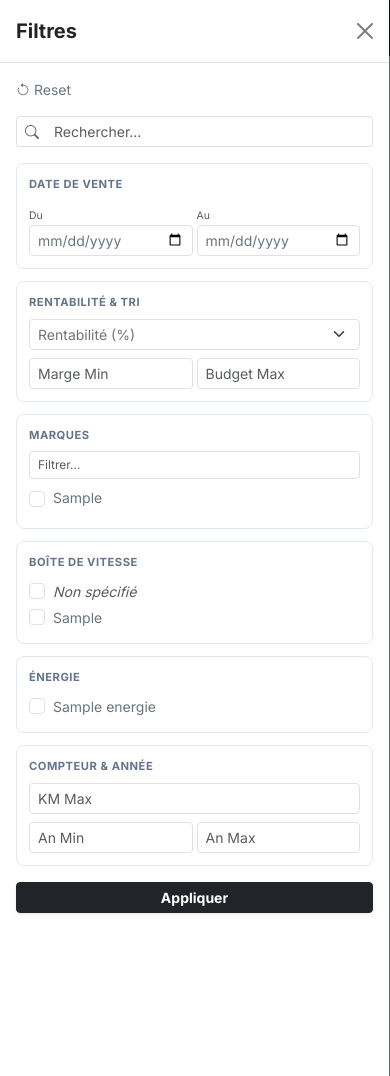
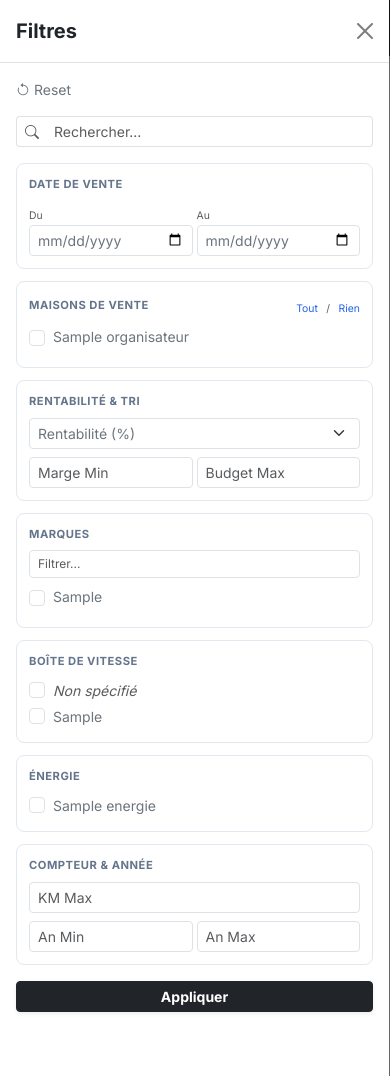
Before and after one commit to Massi0007/auto-scrap-web, a Flask app: page /?vente_id=1 in a window 390 px wide, after a click on "Filtres". Run offline with Flask 3, Linux system fonts and the light colour scheme; grey boxes marked "Sample" are stand-in pictures; a database or web service that is not in the repository returns one stand-in record (values such as "Sample title"); data that the repository does not hold is empty; some libraries are stand-ins or nearby versions.

Commit message:
Fix: FILTRE MAISON VENTES

```diff
--- a/templates/index.html
+++ b/templates/index.html
@@ -5,8 +5,6 @@
 {% block content %}
 <style>
     /* --- CSS RESPONSIVE & SIDEBAR --- */
-
-    /* Sur Desktop : Sidebar sticky classique */
     @media (min-width: 992px) {
         .sidebar-wrapper {
             position: sticky;
@@ -15,23 +13,12 @@
             overflow-y: auto;
             padding-right: 10px;
         }
-        /* Masquer le header de l'offcanvas sur desktop */
         .offcanvas-header { display: none; }
     }
 
-    /* Sur Mobile : Ajustements pour l'Offcanvas */
     @media (max-width: 991.98px) {
-        .sidebar-wrapper {
-            height: 100%; /* L'offcanvas gère le scroll */
-            overflow-y: auto;
-        }
-        /* Ajustement du bouton flottant si besoin */
-        .mobile-filter-btn {
-            position: sticky;
-            top: 70px; /* Juste sous la navbar */
-            z-index: 99;
-            margin-bottom: 1rem;
-        }
+        .sidebar-wrapper { height: 100%; overflow-y: auto; }
+        .mobile-filter-btn { position: sticky; top: 70px; z-index: 99; margin-bottom: 1rem; }
     }
 
     /* Scrollbar fine */
@@ -40,12 +27,16 @@
     .sidebar-wrapper::-webkit-scrollbar-thumb,
     .filter-list-scroll::-webkit-scrollbar-thumb { background: #cbd5e1; border-radius: 4px; }
 
-    /* Styles Filtres plus sobres */
+    /* Styles Filtres */
     .filter-group { background: #fff; padding: 0.75rem; border: 1px solid #e2e8f0; border-radius: 0.5rem; margin-bottom: 0.75rem; }
     .filter-title { font-size: 0.7rem; font-weight: 700; text-transform: uppercase; color: #64748b; margin-bottom: 0.5rem; letter-spacing: 0.5px; }
     .filter-list-scroll { max-height: 150px; overflow-y: auto; }
 
-    /* Carte Véhicule - Design épuré */
+    /* Petits liens d'action (Tout/Rien) */
+    .filter-action-link { font-size: 0.65rem; text-decoration: none; cursor: pointer; color: #2563eb; }
+    .filter-action-link:hover { text-decoration: underline; }
+
+    /* Carte Véhicule */
     .card-vehicule { transition: all 0.2s; border: 1px solid #f1f5f9; background: white; box-shadow: 0 1px 2px rgba(0,0,0,0.05); }
     .card-vehicule:hover {
         transform: translateY(-2px);
@@ -59,18 +50,16 @@
 
     .stat-row { display: flex; justify-content: space-between; font-size: 0.8rem; margin-bottom: 0.25rem; }
     .progress-thin { height: 4px; border-radius: 2px; background-color: #f1f5f9; }
-
-    /* Tags infos plus discrets */
     .info-tag { font-size: 0.7rem; background: #f8fafc; color: #64748b; padding: 2px 6px; border-radius: 4px; margin-right: 4px; display: inline-block; margin-bottom: 4px; border: 1px solid #e2e8f0; }
 
-    /* Badges ROI Sobres (Style Outline) */
-    .badge-roi-high { background-color: white; color: #059669; border: 1px solid #a7f3d0; } /* Vert émeraude */
-    .badge-roi-med { background-color: white; color: #d97706; border: 1px solid #fcd34d; } /* Ambre */
+    /* Badges ROI */
+    .badge-roi-high { background-color: white; color: #059669; border: 1px solid #a7f3d0; }
+    .badge-roi-med { background-color: white; color: #d97706; border: 1px solid #fcd34d; }
 </style>
 
 <div class="row g-0">
 
-    <!-- BOUTON FILTRE MOBILE (Noir mat pour plus de sobriété) -->
+    <!-- BOUTON FILTRE MOBILE -->
     <div class="col-12 d-lg-none px-3 mobile-filter-btn">
         <button class="btn btn-dark w-100 shadow-sm fw-bold" type="button" data-bs-toggle="offcanvas" data-bs-target="#sidebarFilters" aria-controls="sidebarFilters">
             <i class="bi bi-funnel"></i> Filtres
@@ -81,13 +70,11 @@
     <aside class="col-lg-3 col-xl-2 border-end bg-white">
         <div class="offcanvas-lg offcanvas-start bg-white h-100" tabindex="-1" id="sidebarFilters" aria-labelledby="sidebarFiltersLabel">
 
-            <!-- Header Mobile -->
             <div class="offcanvas-header border-bottom">
                 <h5 class="offcanvas-title fw-bold" id="sidebarFiltersLabel">Filtres</h5>
                 <button type="button" class="btn-close" data-bs-dismiss="offcanvas" data-bs-target="#sidebarFilters" aria-label="Close"></button>
             </div>
 
-            <!-- Contenu Sidebar -->
             <div class="offcanvas-body p-0">
                 <div class="sidebar-wrapper ps-3 py-3 pe-3">
                     <form method="POST" action="{{ url_for('index') }}" id="filterForm">
@@ -119,7 +106,27 @@
                             </div>
                         </div>
 
-                        <!-- Tri & ROI (NETTOYÉ - PLUS DE COULEUR DE FOND) -->
+                        <!-- MAISONS DE VENTE (NOUVEAU) -->
+                        <div class="filter-group">
+                            <div class="d-flex justify-content-between align-items-center">
+                                <div class="filter-title mb-0">Maisons de Vente</div>
+                                <div>
+                                    <span class="filter-action-link me-1" onclick="toggleCheckboxes('maisonList', true)">Tout</span>
+                                    <span class="text-muted" style="font-size: 0.65rem;">/</span>
+                                    <span class="filter-action-link ms-1" onclick="toggleCheckboxes('maisonList', false)">Rien</span>
+                                </div>
+                            </div>
+                            <div class="filter-list-scroll mt-2" id="maisonList">
+                                {% for m in maisons %}
+                                <div class="form-check">
+                                    <input class="form-check-input" type="checkbox" name="maison_vente" value="{{ m }}" id="house-{{ loop.index }}" {% if m in f_maisons %}checked{% endif %}>
+                                    <label class="form-check-label small text-truncate w-100 text-secondary" for="house-{{ loop.index }}">{{ m }}</label>
+                                </div>
+                                {% endfor %}
+                            </div>
+                        </div>
+
+                        <!-- Rentabilité & Tri -->
                         <div class="filter-group">
                             <div class="filter-title">Rentabilité & Tri</div>
                             <select name="sort" class="form-select form-select-sm mb-2 text-secondary" onchange="this.form.submit()">
@@ -216,11 +223,16 @@
             <div class="d-flex flex-column flex-md-row justify-content-between align-items-md-center mb-4 bg-white p-3 rounded shadow-sm border border-light">
                 <div class="mb-3 mb-md-0">
                     <h5 class="fw-bold mb-0 text-dark">{{ total_annonces }} <span class="text-muted fs-6 fw-normal">résultats</span></h5>
-                    {% if f_marques or f_keyword %}
+
+                    <!-- Badges Filtres Actifs -->
                     <div class="mt-1">
-                        {% for m in f_marques %} <span class="badge bg-light text-dark border">{{ m }}</span> {% endfor %}
+                        {% if f_marques %}
+                            {% for m in f_marques %} <span class="badge bg-light text-dark border">{{ m }}</span> {% endfor %}
+                        {% endif %}
+                        {% if f_maisons %}
+                            {% for m in f_maisons %} <span class="badge bg-primary bg-opacity-10 text-primary border border-primary border-opacity-25">{{ m }}</span> {% endfor %}
+                        {% endif %}
                     </div>
-                    {% endif %}
                 </div>
 
                 <!-- Pagination -->
@@ -242,7 +254,7 @@
             <!-- GRILLE CARTES -->
             <div class="row row-cols-1 row-cols-sm-2 row-cols-lg-3 row-cols-xl-4 g-3 g-xl-4">
                 {% for a in annonces %}
-                    {# Calcul ROI Template #}
+                    {# Calcul ROI #}
                     {% set prix_total = a.prix_max_frais_inclus | default(0) | float %}
                     {% set marge = a.marge_estimee_min | default(0) | float %}
                     {% set roi = 0 %}
@@ -256,7 +268,6 @@
                             <div class="img-container">
                                 <img src="{{ a.lien_image_vehicule }}" loading="lazy" onerror="this.src='https://placehold.co/400x300?text=Image+Non+Dispo';">
 
-                                <!-- Badge ROI (Style Pro/Sobre) -->
                                 {% if roi >= 20 %}
                                     <span class="position-absolute top-0 start-0 badge badge-roi-high m-2 shadow-sm rounded-1 text-uppercase" style="letter-spacing: 0.5px; font-size: 0.65rem;">
                                         <i class="bi bi-arrow-up-right"></i> Top {{ roi | format_percent }}
@@ -277,7 +288,6 @@
                                     {{ a.titre_annonce }}
                                 </h6>
 
-                                <!-- Données enrichies -->
                                 <div class="mb-3">
                                     <div>
                                         <span class="info-tag">{{ a.annee }}</span>
@@ -296,7 +306,6 @@
                                     {% endif %}
                                 </div>
 
-                                <!-- Bloc Financier Épuré -->
                                 <div class="mt-auto pt-2 border-top border-light">
                                     <div class="stat-row align-items-end">
                                         <div>
@@ -310,8 +319,6 @@
                                             </div>
                                         </div>
                                     </div>
-
-                                    <!-- Barre visuelle (Moins saturée) -->
                                     <div class="progress progress-thin mt-2 bg-light">
                                         {% set width = roi if roi < 100 else 100 %}
                                         {% set width = width if width > 0 else 5 %}
@@ -339,7 +346,6 @@
                 {% endfor %}
             </div>
 
-            <!-- Pagination Bas -->
             {% if total_pages > 1 %}
             <nav class="mt-5 d-flex justify-content-center">
                 <ul class="pagination">
@@ -361,25 +367,28 @@
 {% block scripts %}
 <script>
     document.addEventListener('DOMContentLoaded', function() {
-        // Recherche rapide dans la liste des marques (JS pur)
+        // Recherche Marques
         const searchInput = document.getElementById('marqueSearch');
         const listContainer = document.getElementById('marqueList');
-
         if (searchInput && listContainer) {
             searchInput.addEventListener('keyup', function() {
                 const filter = this.value.toLowerCase();
                 const items = listContainer.querySelectorAll('.form-check');
-
                 items.forEach(function(item) {
                     const label = item.querySelector('label').textContent.toLowerCase();
-                    if (label.includes(filter)) {
-                        item.style.display = "";
-                    } else {
-                        item.style.display = "none";
-                    }
+                    item.style.display = label.includes(filter) ? "" : "none";
                 });
             });
         }
     });
+
+    // Fonction Globale pour Tout Cocher / Décocher
+    function toggleCheckboxes(containerId, checkState) {
+        const container = document.getElementById(containerId);
+        if (container) {
+            const checkboxes = container.querySelectorAll('input[type="checkbox"]');
+            checkboxes.forEach(cb => cb.checked = checkState);
+        }
+    }
 </script>
 {% endblock %}
```
